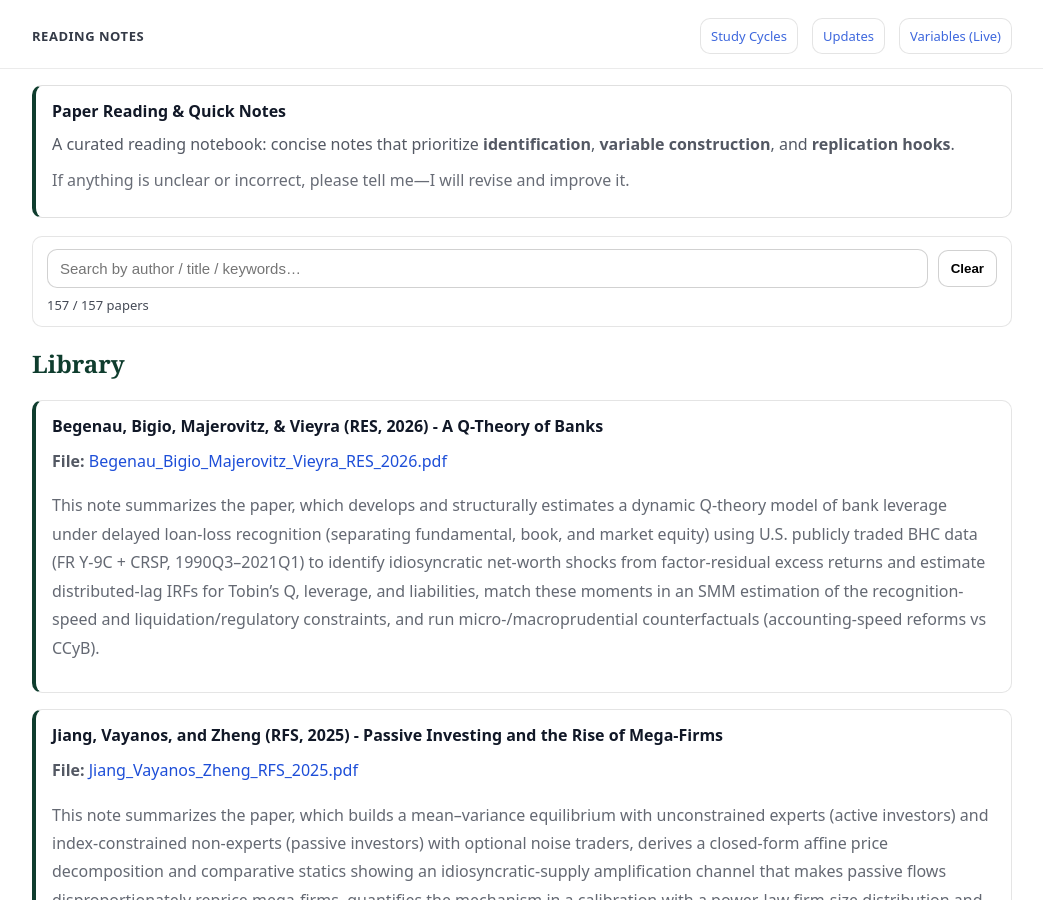
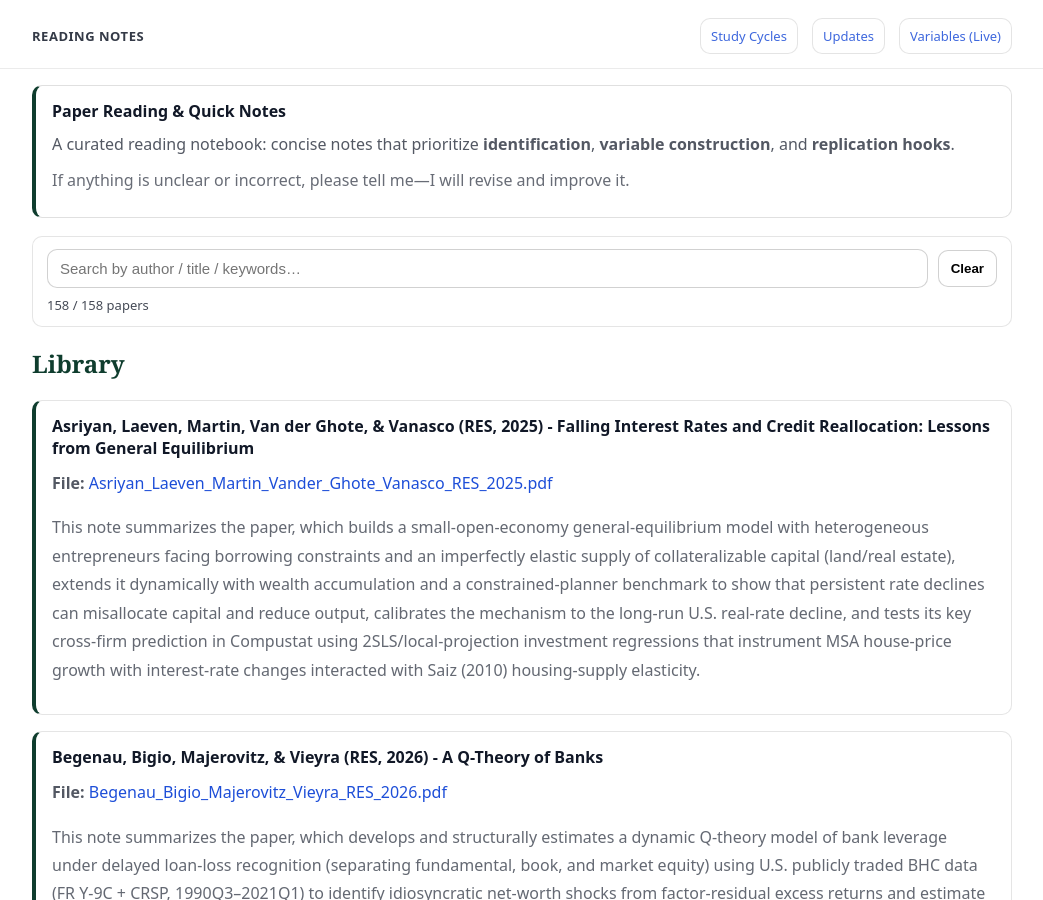
Before and after one commit to yaxinzn/study-archive, a Jekyll site: the page built from reading/index.md, in a window 1280 px wide and 900 px high. Shown: the whole window, without its empty margins (118-1161 px from the left). Built offline with Jekyll 4.4.1, drawn with Linux system fonts in a browser that asks for light colours.

Commit message:
Reading: add/update Asriyan_Laeven_Martin_Vander_Ghote_Vanasco_RES_2025.pdf

```diff
--- a/_data/reading.yml
+++ b/_data/reading.yml
@@ -1,3 +1,7 @@
+- title: "Asriyan, Laeven, Martin, Van der Ghote, & Vanasco (RES, 2025) - Falling Interest Rates and Credit Reallocation: Lessons from General Equilibrium"
+  file: "Asriyan_Laeven_Martin_Vander_Ghote_Vanasco_RES_2025.pdf"
+  desc: "This note summarizes the paper, which builds a small-open-economy general-equilibrium model with heterogeneous entrepreneurs facing borrowing constraints and an imperfectly elastic supply of collateralizable capital (land/real estate), extends it dynamically with wealth accumulation and a constrained-planner benchmark to show that persistent rate declines can misallocate capital and reduce output, calibrates the mechanism to the long-run U.S. real-rate decline, and tests its key cross-firm prediction in Compustat using 2SLS/local-projection investment regressions that instrument MSA house-price growth with interest-rate changes interacted with Saiz (2010) housing-supply elasticity."
+
 - title: "Begenau, Bigio, Majerovitz, & Vieyra (RES, 2026) - A Q-Theory of Banks"
   file: "Begenau_Bigio_Majerovitz_Vieyra_RES_2026.pdf"
   desc: "This note summarizes the paper, which develops and structurally estimates a dynamic Q-theory model of bank leverage under delayed loan-loss recognition (separating fundamental, book, and market equity) using U.S. publicly traded BHC data (FR Y-9C + CRSP, 1990Q3–2021Q1) to identify idiosyncratic net-worth shocks from factor-residual excess returns and estimate distributed-lag IRFs for Tobin’s Q, leverage, and liabilities, match these moments in an SMM estimation of the recognition-speed and liquidation/regulatory constraints, and run micro-/macroprudential counterfactuals (accounting-speed reforms vs CCyB)."
```
Also changed, not shown: 1 other file.
